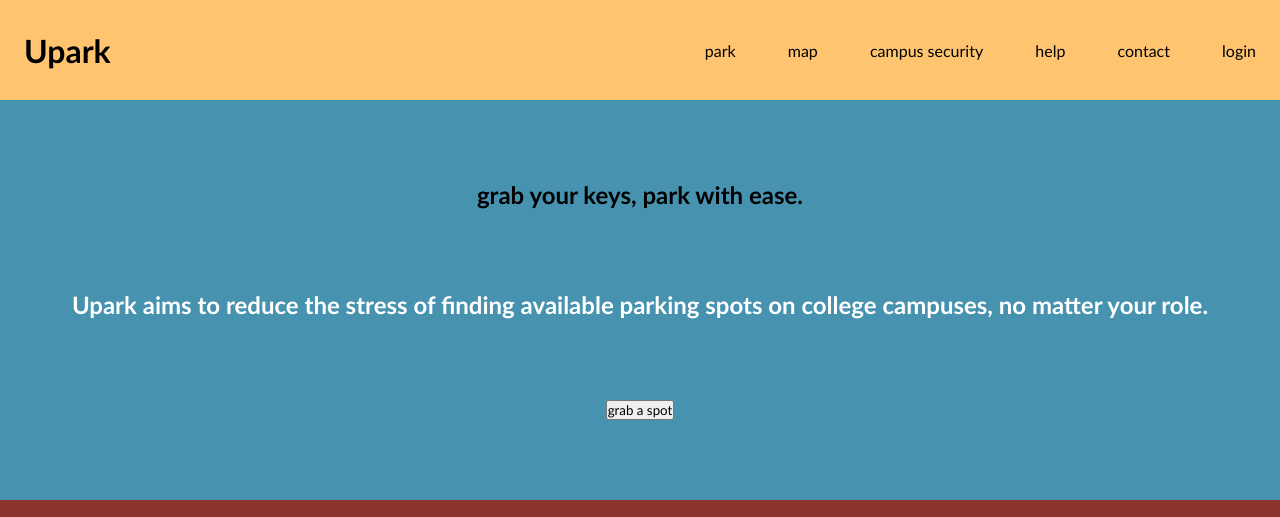
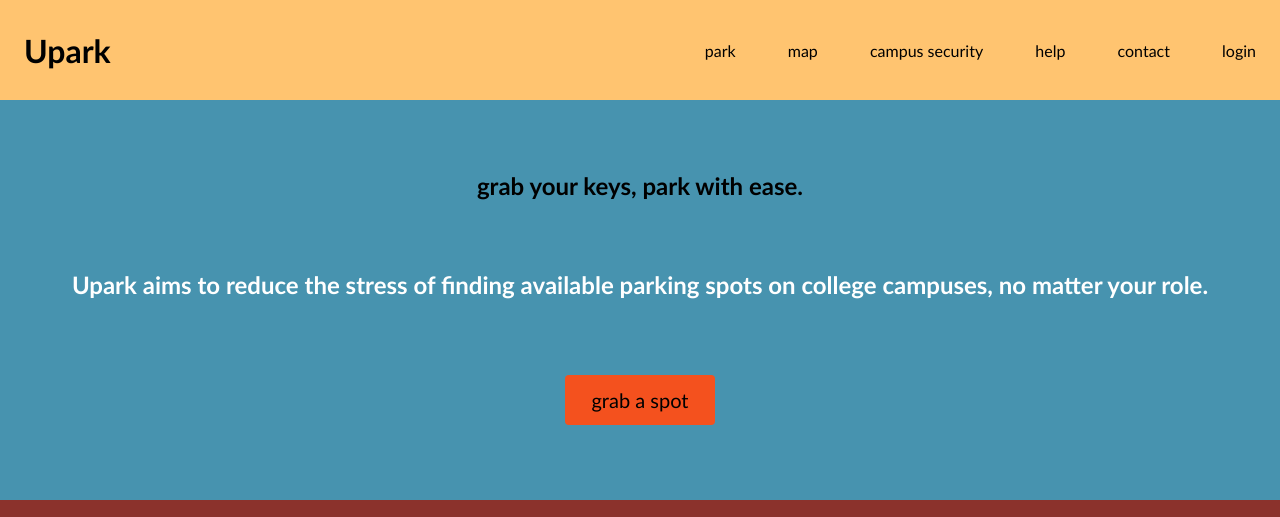
Before and after one commit to evanbrown757/SD330, a plain HTML site: page parking.html in a window 1280 px wide. Shown: the top 517 px of the page. Drawn offline with Linux system fonts and the light colour scheme.

Commit message:
Add files via upload

```diff
--- a/parking.html
+++ b/parking.html
@@ -28,9 +28,9 @@
         <div class="intro-container">
             <h1>grab your keys, park with ease. </h4>
             <h4>Upark aims to reduce the stress of finding available parking spots on college campuses, no matter your role.</h3>
-            <form action="lots.html">
-                <input id="spot-button" type="submit" value="grab a spot">
-            </form>
+                <a href="lots.html">
+                    <button class="button"><span>grab a spot</span></button>
+                </a>
         </div>
         <div id="map" class="map-container">
             <h2>parking map</h2>
```
